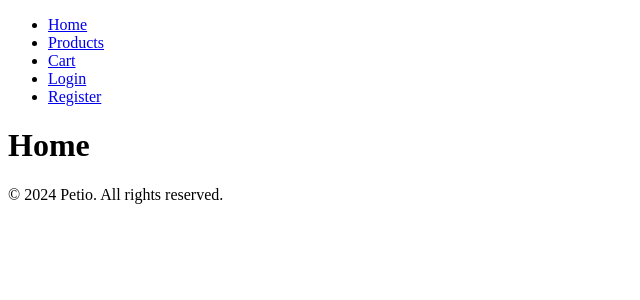
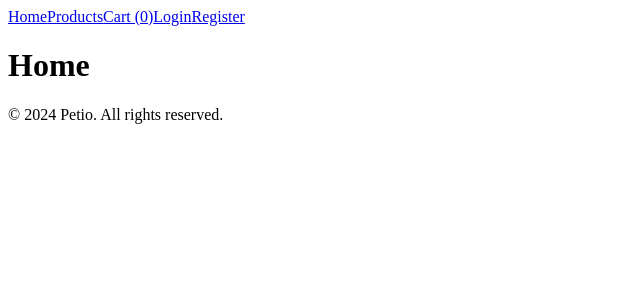
Before and after one commit to benlaguroun/Webstack---Portfolio-Project, a React (Create React App) app in the folder pet-care-ecommerce/pet-care/: page / in a window 1280 px wide. Shown: the top 300 px of the page, without its empty margins (0-640 px from the left). Built offline with nearby package versions, Linux system fonts and the light colour scheme.

Commit message:
update header to include a link to the cart page

```diff
--- a/pet-care-ecommerce/pet-care/src/components/Header.js
+++ b/pet-care-ecommerce/pet-care/src/components/Header.js
@@ -1,29 +1,18 @@
 import React from 'react';
 import { Link } from 'react-router-dom';
-import { useAuth } from '../context/AuthContext';
+import { useCart } from '../context/CartContext';
 
 const Header = () => {
-  const { user, logout } = useAuth();
+  const { cart } = useCart();
 
   return (
     <header>
       <nav>
-        <ul>
-          <li><Link to="/">Home</Link></li>
-          <li><Link to="/products">Products</Link></li>
-          <li><Link to="/cart">Cart</Link></li>
-          {user ? (
-            <>
-              <li><Link to="/order-history">Order History</Link></li>
-              <li><button onClick={logout}>Logout</button></li>
-            </>
-          ) : (
-            <>
-              <li><Link to="/login">Login</Link></li>
-              <li><Link to="/register">Register</Link></li>
-            </>
-          )}
-        </ul>
+        <Link to="/">Home</Link>
+        <Link to="/products">Products</Link>
+        <Link to="/cart">Cart ({cart.length})</Link>
+        <Link to="/login">Login</Link>
+        <Link to="/register">Register</Link>
       </nav>
     </header>
   );
```
